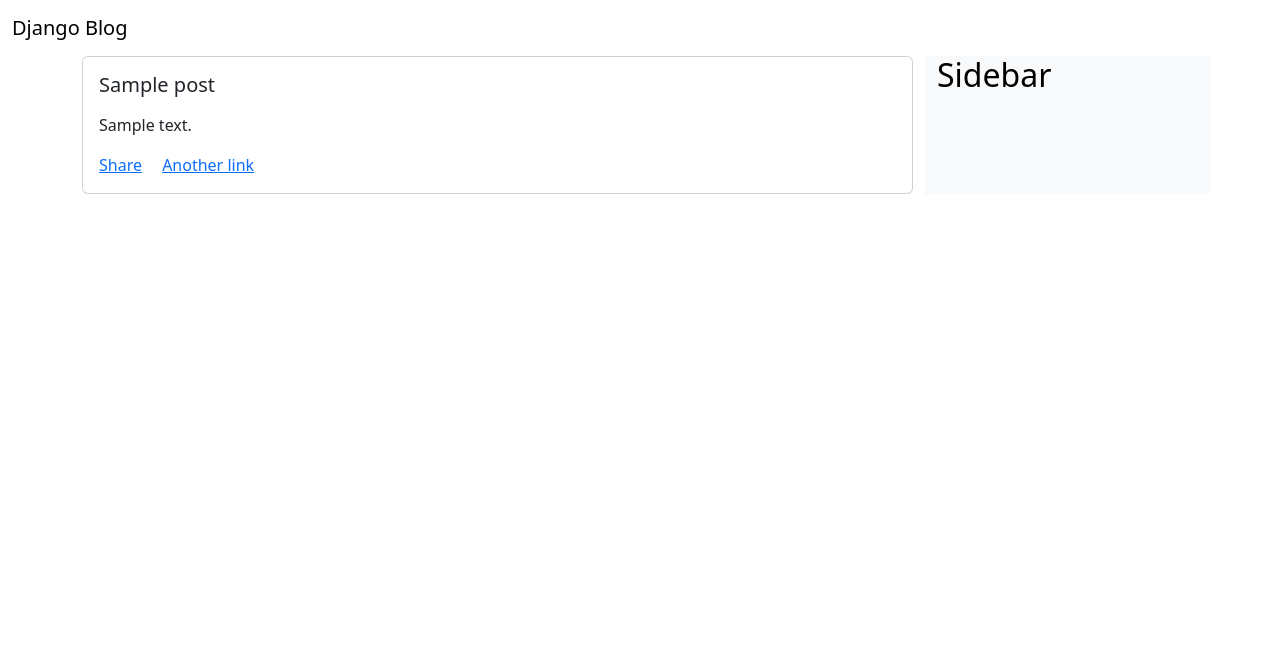
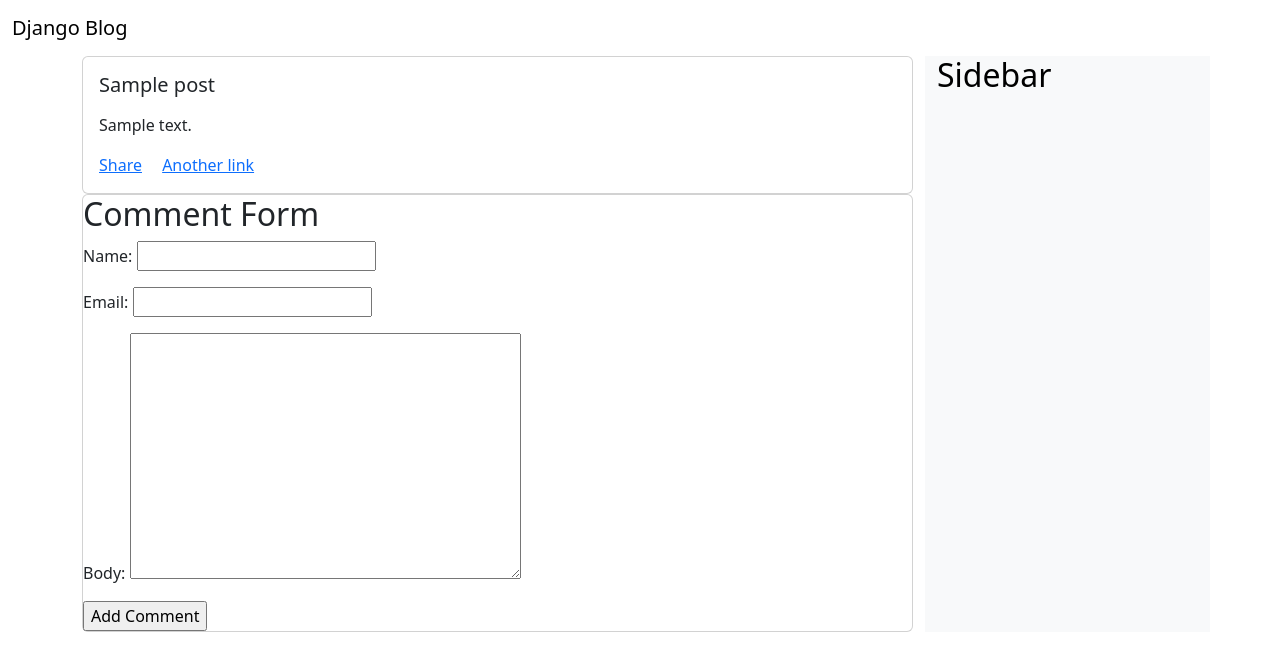
Before and after one commit to jmbae-live/mysite2, a Django app: page /blog/1/ in a window 1280 px wide. Shown: the top 671 px of the page. Run offline with Django 4.2, Linux system fonts and the light colour scheme; tables that the repository leaves empty hold one stand-in row (values such as "Sample post").

Commit message:
코멘트 폼 템플릿 (include) 추가 코멘트 폼 포스트 뷰함수 작성 url 경로 추가

```diff
--- a/blog/templates/blog/post/detail.html
+++ b/blog/templates/blog/post/detail.html
@@ -11,5 +11,7 @@
             <a href="#" class="card-link">Another link</a>
         </div>
     </div>
-
+    <div class="card">
+        {% include 'blog/post/includes/comment_form.html' %}
+    </div>
 {% endblock content %}
--- /dev/null
+++ b/blog/templates/blog/post/includes/comment_form.html
@@ -0,0 +1,6 @@
+<h2>Comment Form</h2>
+<form action="{% url 'blog:post_comment' post.id %}" method="post">
+    {% csrf_token %}
+    {{ form.as_p }}
+    <input type="submit" value="Add Comment">
+</form>
--- a/blog/urls.py
+++ b/blog/urls.py
@@ -7,4 +7,5 @@ urlpatterns = [
     path('', views.post_list, name='post_list'),
     path('<int:post_id>/', views.post_detail, name='post_detail'),
     path('<int:post_id>/share/', views.post_share, name='post_share'),
+    path('<int:post_id>/comment/', views.post_comment, name='post_comment')
 ]
--- a/blog/views.py
+++ b/blog/views.py
@@ -1,8 +1,9 @@
 from django.core.mail import send_mail
 from django.core.paginator import Paginator, PageNotAnInteger, EmptyPage
-from django.shortcuts import render, get_object_or_404
+from django.shortcuts import render, get_object_or_404, redirect
+from django.views.decorators.http import require_POST
 
-from blog.forms import EmailPostForm
+from blog.forms import EmailPostForm, CommentForm
 from blog.models import Post
 
 
@@ -22,7 +23,8 @@ def post_list(request):
 
 def post_detail(request, post_id):
     post = get_object_or_404(Post, id=post_id)
-    return render(request, 'blog/post/detail.html', {'post': post})
+    form = CommentForm()
+    return render(request, 'blog/post/detail.html', {'post': post, 'form': form})
 
 
 def post_share(request, post_id):
@@ -42,3 +44,16 @@ def post_share(request, post_id):
         form = EmailPostForm()
 
     return render(request, 'blog/post/share.html', {'post': post, 'form': form, 'sent': sent})
+
+
+@require_POST
+def post_comment(request, post_id):
+    post = get_object_or_404(Post, id=post_id)
+    form = CommentForm(request.POST)
+    if form.is_valid():
+        comment = form.save(commit=False)
+        comment.post = post
+        comment.save()
+        return redirect(post)
+
+    return render(request, 'blog/post/detail.html', {'post': post, 'form': form})
```
